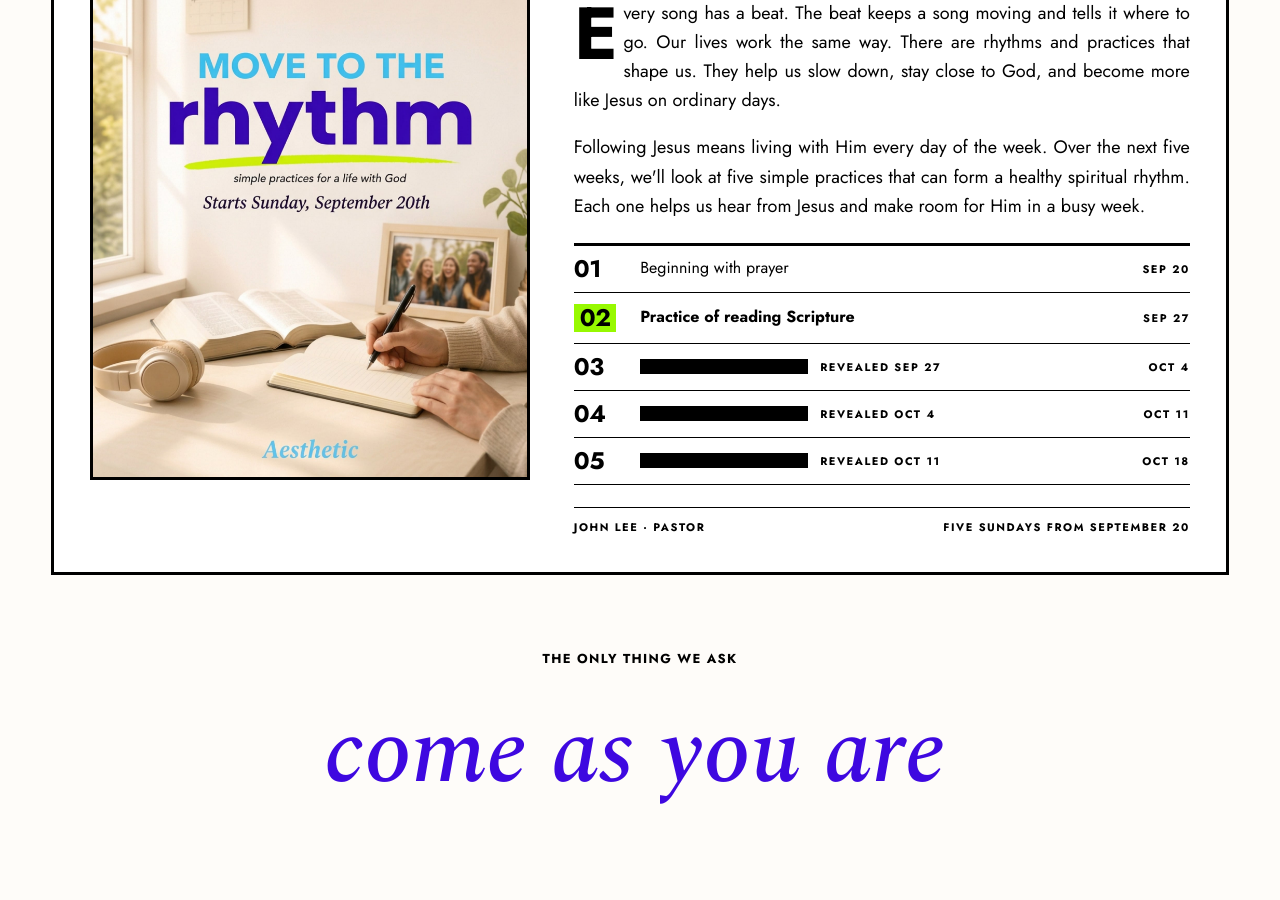
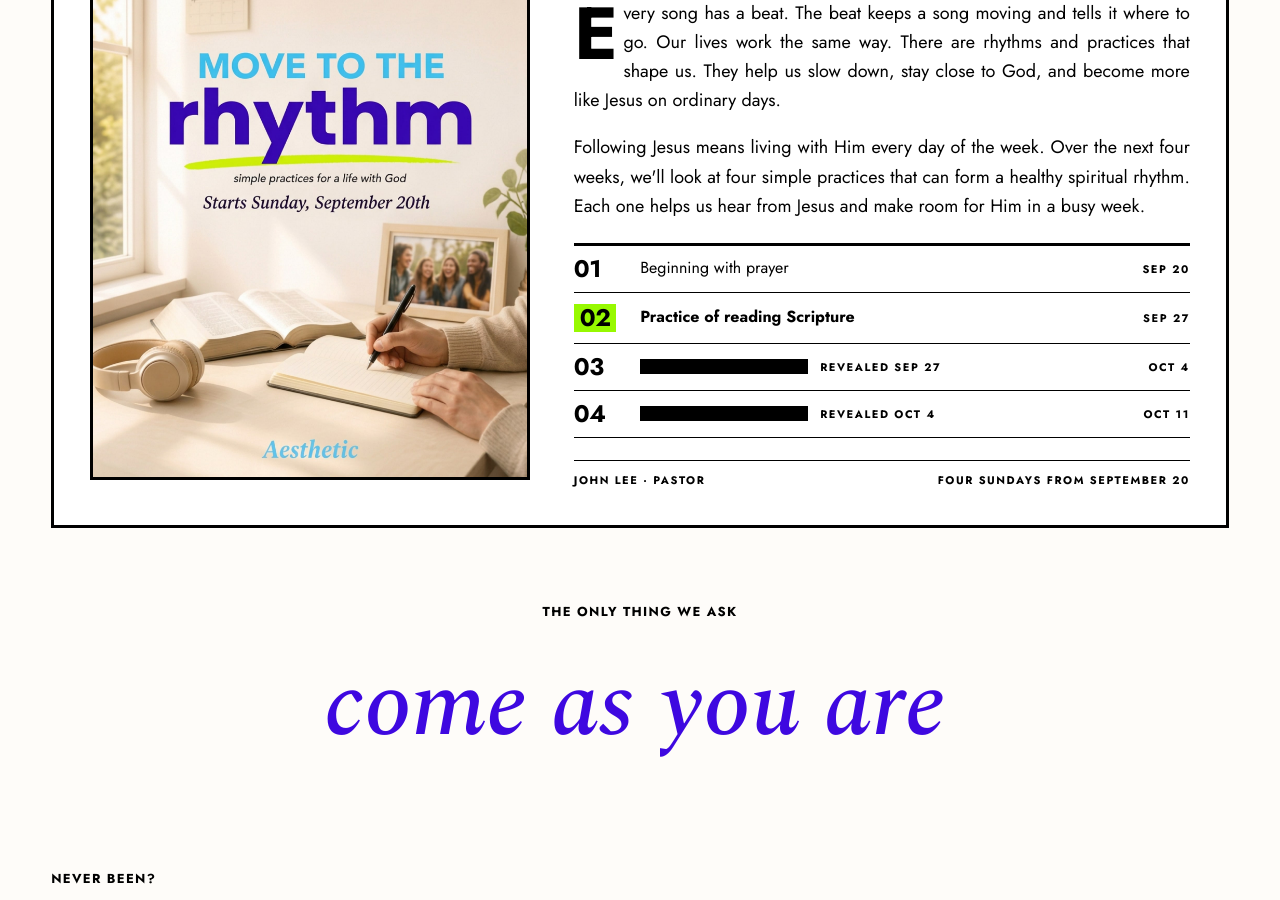
Before and after one commit to Aesthetic-ATX/Aesthetic-Website, a Next.js app: page / in a window 1280 px wide. Shown: the part 2320-3220 px from the top of the page. Built offline with nearby package versions, Linux system fonts and the light colour scheme.

Commit message:
Message series: four Sundays instead of five (John's call)
Oct 18 dropped from the contents, the note reads four weeks and four
practices, and the byline now counts the Sundays from the list.

Co-Authored-By: Claude Opus 5.5 <noreply@anthropic.com>

```diff
--- a/components/Message.tsx
+++ b/components/Message.tsx
@@ -8,6 +8,7 @@ function short(iso: string) {
     .toLocaleDateString("en-US", { month: "short", day: "numeric", timeZone: "UTC" })
     .toUpperCase();
 }
+const COUNT = ["ONE", "TWO", "THREE", "FOUR", "FIVE", "SIX", "SEVEN", "EIGHT", "NINE", "TEN"];
 function long(iso: string) {
   return new Date(`${iso}T00:00:00Z`).toLocaleDateString("en-US", { month: "long", day: "numeric", timeZone: "UTC" });
 }
@@ -16,7 +17,7 @@ function long(iso: string) {
  * This week's message, under the bulletin masthead from Screenshot #1:
  * kicker, two-line title, then the three-slot dateline. Below it, a magazine
  * contents page: the series poster on the left, the pastor's note and
- * the five Sundays on the right, this week marked in green.
+ * the series' Sundays on the right, this week marked in green.
  */
 export function Message() {
   const first = message.weeks[0].date;
@@ -81,7 +82,7 @@ export function Message() {
           </ol>
           <div className="byline">
             <span>{message.byline}</span>
-            <span>FIVE SUNDAYS FROM {long(first).toUpperCase()}</span>
+            <span>{COUNT[message.weeks.length - 1]} SUNDAYS FROM {long(first).toUpperCase()}</span>
           </div>
         </div>
       </div>
--- a/data/message.ts
+++ b/data/message.ts
@@ -26,10 +26,11 @@ export const message = {
     alt: "Series poster: Move to the rhythm, simple practices for a life with God, starts Sunday, September 20th. An open Bible, a journal and headphones on a sunlit desk.",
   },
   /** John's series summary, edited 2026-09-23. The spoken welcome and the
-   *  series title were cut: the masthead and the poster already carry it. */
+   *  series title were cut: the masthead and the poster already carry it.
+   *  Five weeks became four on 2026-09-29, John's call. */
   note: [
     "Every song has a beat. The beat keeps a song moving and tells it where to go. Our lives work the same way. There are rhythms and practices that shape us. They help us slow down, stay close to God, and become more like Jesus on ordinary days.",
-    "Following Jesus means living with Him every day of the week. Over the next five weeks, we'll look at five simple practices that can form a healthy spiritual rhythm. Each one helps us hear from Jesus and make room for Him in a busy week.",
+    "Following Jesus means living with Him every day of the week. Over the next four weeks, we'll look at four simple practices that can form a healthy spiritual rhythm. Each one helps us hear from Jesus and make room for Him in a busy week.",
   ],
   byline: "JOHN LEE · PASTOR",
   /** 1-based index into `weeks` of the Sunday this card is about. */
@@ -39,6 +40,5 @@ export const message = {
     { date: "2026-09-27", title: "Practice of reading Scripture" },
     { date: "2026-10-04", title: null },
     { date: "2026-10-11", title: null },
-    { date: "2026-10-18", title: null },
-  ] satisfies Week[],
+  ] satisfies Week[],   // four Sundays, not five: John shortened the series (2026-09-29)
 } as const;
```
